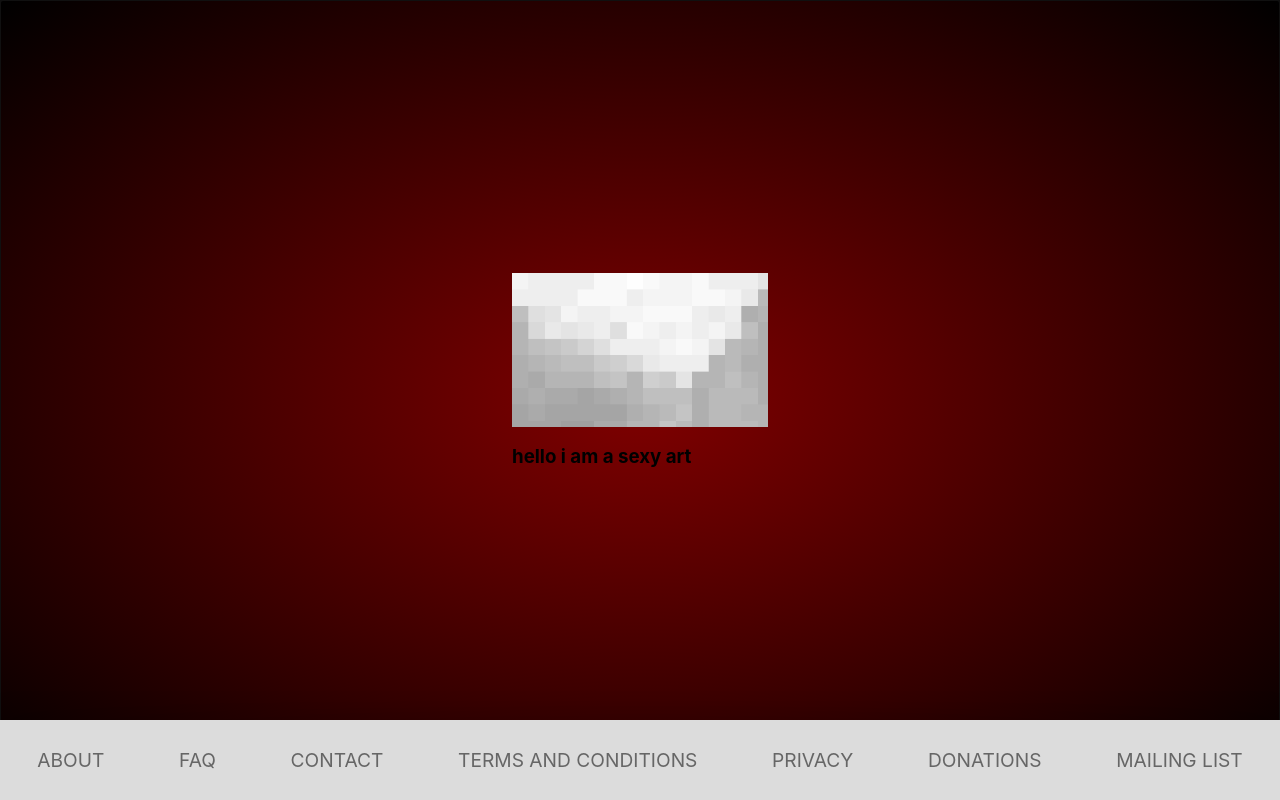
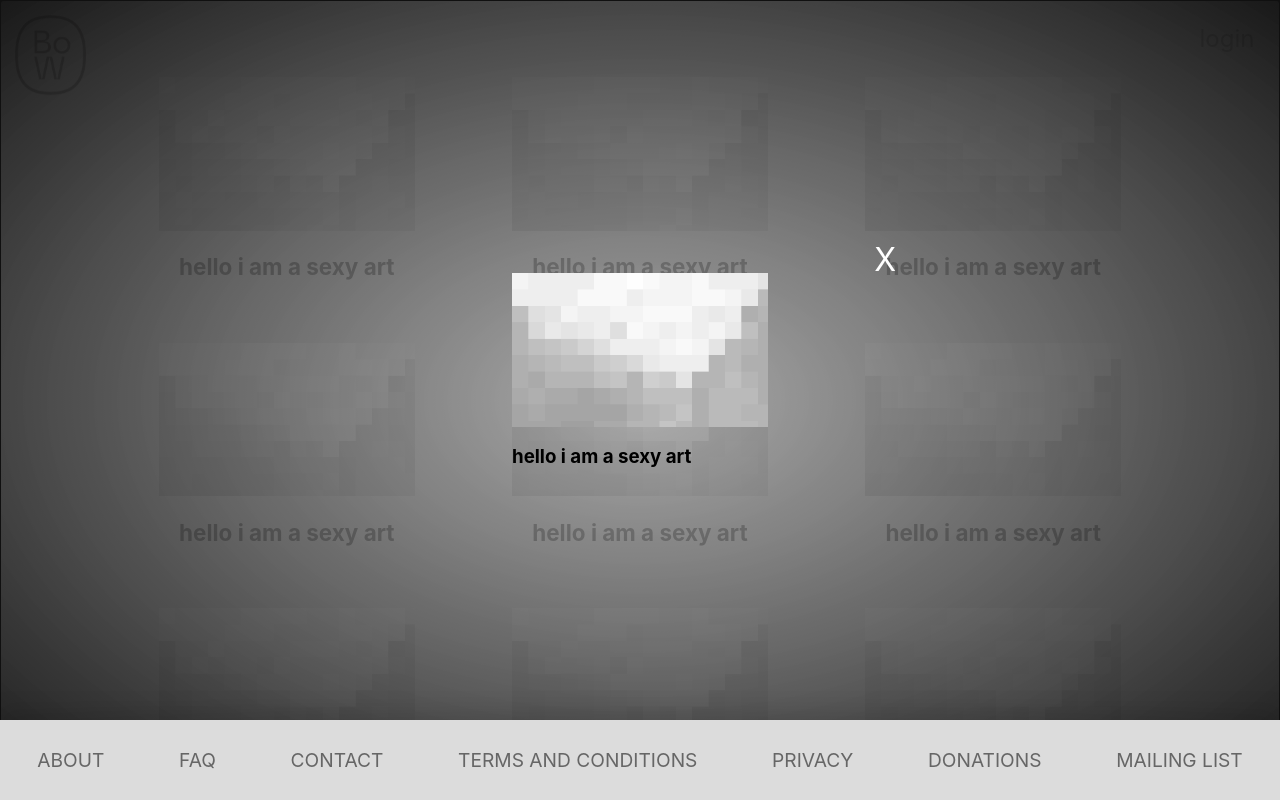
Before and after one commit to Scorpio750/bow-mvp, a React (Create React App) app in the folder react-app/: page /feed in a window 1280 px wide. Both pictures are taken after a click on the picture 286 px from the left and 153 px from the top of the page. Built offline with nearby package versions, Linux system fonts and the light colour scheme.

Commit message:
fix pseudoverlay, add close btn

```diff
--- a/react-app/src/containers/Post/Post.js
+++ b/react-app/src/containers/Post/Post.js
@@ -44,10 +44,12 @@ export const Post = props => {
       <Modal
         className={styles.modal}
         isOpen={modalIsOpen}
+        shouldCloseOnOverlayClick={true}
         onRequestClose={closeModal}
         contentLabel="test"
       >
         {renderPost()}
+        <span className={styles.closeBtn} onClick={closeModal}>X</span>
       </Modal>
     </React.Fragment>
   )
--- a/react-app/src/containers/Post/Post.module.css
+++ b/react-app/src/containers/Post/Post.module.css
@@ -14,7 +14,7 @@
 
 .modal {
   inset: 0;
-  background: radial-gradient(maroon, black);
+  background: radial-gradient(rgba(0,0,0,0.3), rgba(0,0,0,0.9));
   width: 100vw;
   height: 100vh;
   display: flex;
@@ -22,3 +22,12 @@
   align-items: center;
   z-index: 10000;
 }
+
+.closeBtn {
+  cursor: pointer;
+  color: white;
+  position: absolute;
+  right: 30vw;
+  top: 30vh;
+  font-size: 2rem;
+}
```
